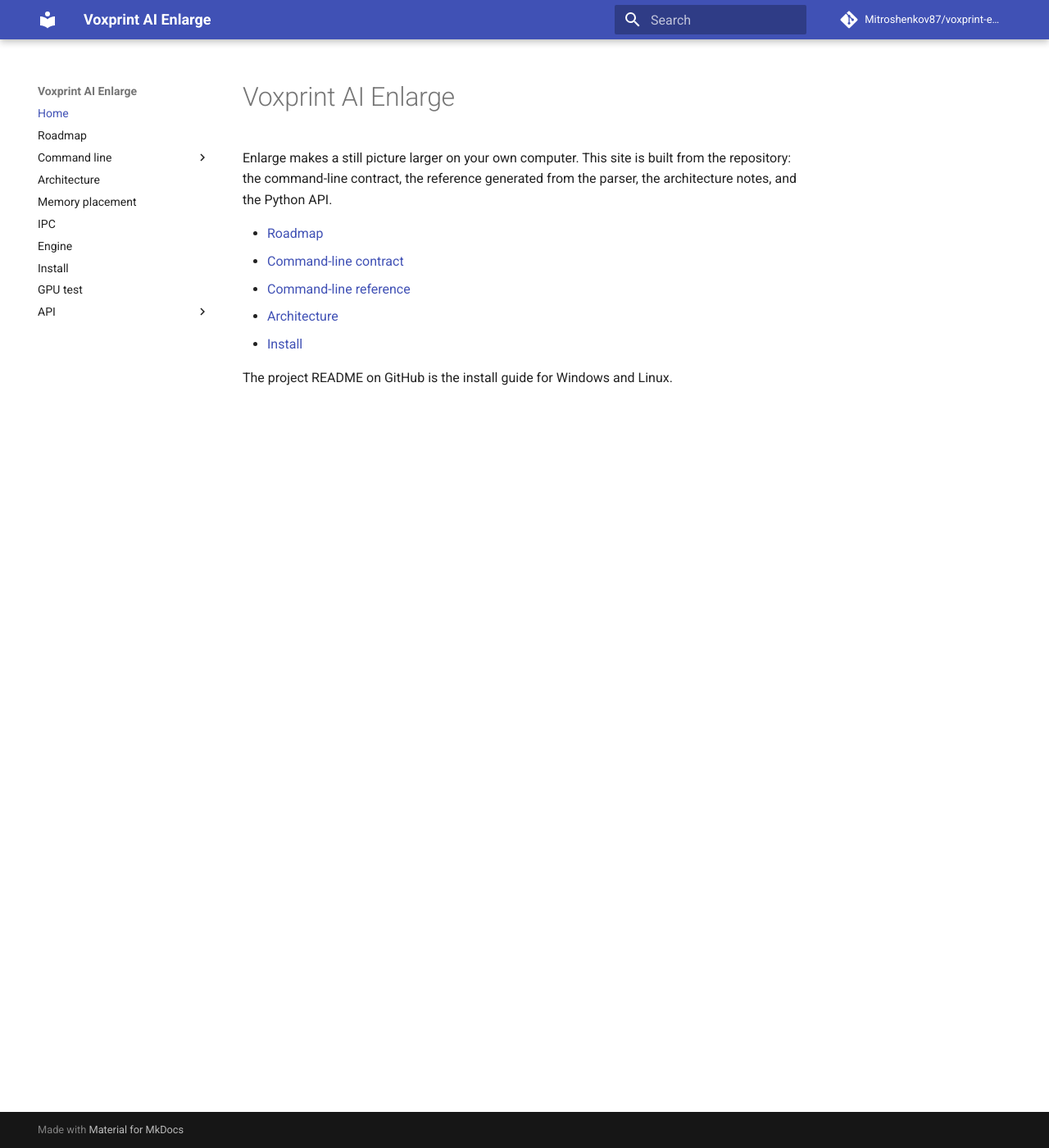
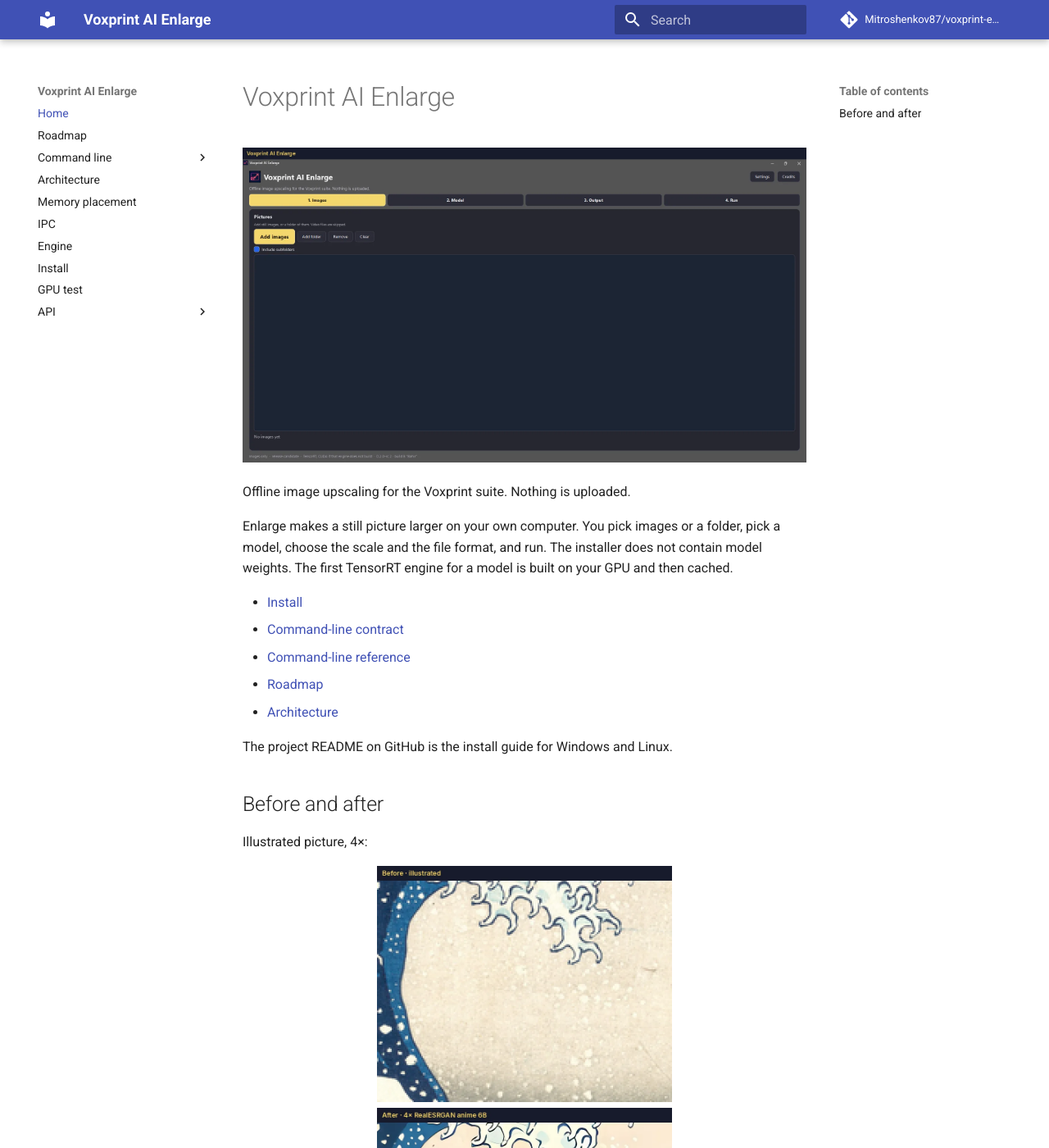
Before and after one commit to Mitroshenkov87/voxprint-enlarge, an MkDocs documentation site: the page built from docs/index.md, in a window 1280 px wide and 1400 px high. Shown: the whole window at 82% size. Built offline with MkDocs 1.6.1 and Material for MkDocs 9.7.7, drawn with Linux system fonts in a browser that asks for light colours; comment, search, counter and statistics services are not loaded; some of the changed text lies outside the part shown.

Commit message:
Present the public README, docs home, and community files.
Lead the README, the docs home page, and the GitHub release notes with the window and the labelled before/after crops. Add contributing, security, code of conduct, and issue and pull request templates.

```diff
--- a/docs/index.md
+++ b/docs/index.md
@@ -1,11 +1,33 @@
 # Voxprint AI Enlarge
 
-Enlarge makes a still picture larger on your own computer. This site is built from the repository: the command-line contract, the reference generated from the parser, the architecture notes, and the Python API.
+<p align="center">
+  <img src="images/enlarge-main.webp" alt="The Images step of Voxprint AI Enlarge" width="840">
+</p>
 
-* [Roadmap](generated/roadmap.md)
+Offline image upscaling for the Voxprint suite. Nothing is uploaded.
+
+Enlarge makes a still picture larger on your own computer. You pick images or a folder, pick a model, choose the scale and the file format, and run. The installer does not contain model weights. The first TensorRT engine for a model is built on your GPU and then cached.
+
+* [Install](INSTALL.md)
 * [Command-line contract](CLI.md)
 * [Command-line reference](generated/cli-reference.md)
+* [Roadmap](generated/roadmap.md)
 * [Architecture](ARCHITECTURE.md)
-* [Install](INSTALL.md)
 
 The project README on GitHub is the install guide for Windows and Linux.
+
+## Before and after
+
+Illustrated picture, 4×:
+
+<p align="center">
+  <img src="images/anime-before.webp" alt="Before, illustrated crop" width="360">
+  <img src="images/anime-after.webp" alt="After, 4×" width="360">
+</p>
+
+Photograph, long side 3840:
+
+<p align="center">
+  <img src="images/photo-before.webp" alt="Before, photo crop" width="360">
+  <img src="images/photo-after.webp" alt="After, long side 3840" width="360">
+</p>
```
Also changed, not shown: CODE_OF_CONDUCT.md (added, +37 -0 lines), CONTRIBUTING.md (added, +40 -0 lines), README.md (+74 -25 lines), SECURITY.md (added, +17 -0 lines), .github/PULL_REQUEST_TEMPLATE.md (added), docs/images/anime-after.webp (added), docs/images/anime-before.webp (added), docs/images/enlarge-main.webp (added), docs/images/photo-after.webp (added), docs/images/photo-before.webp (added), docs/images/social-preview.png (added), 4 other files.
